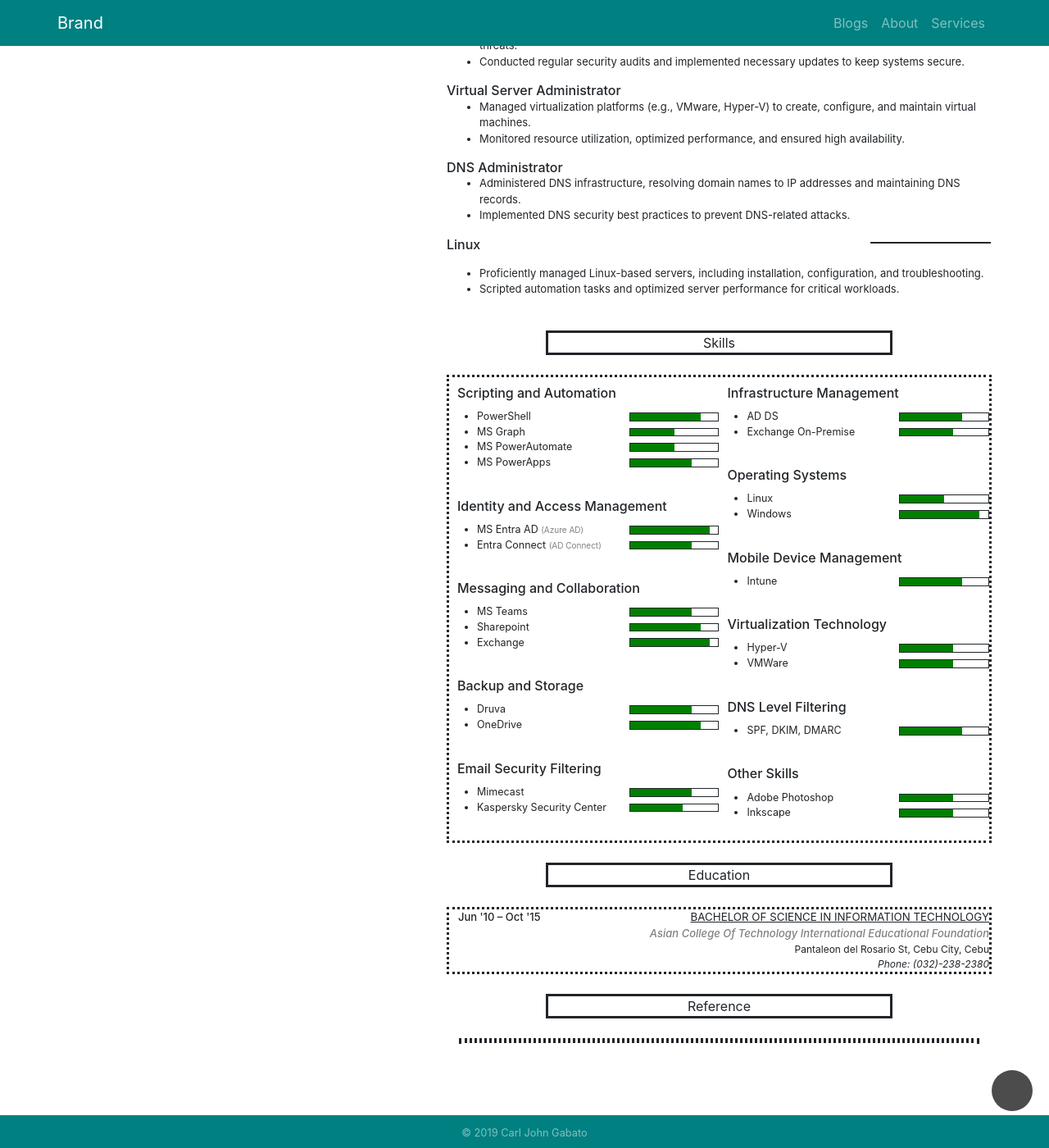
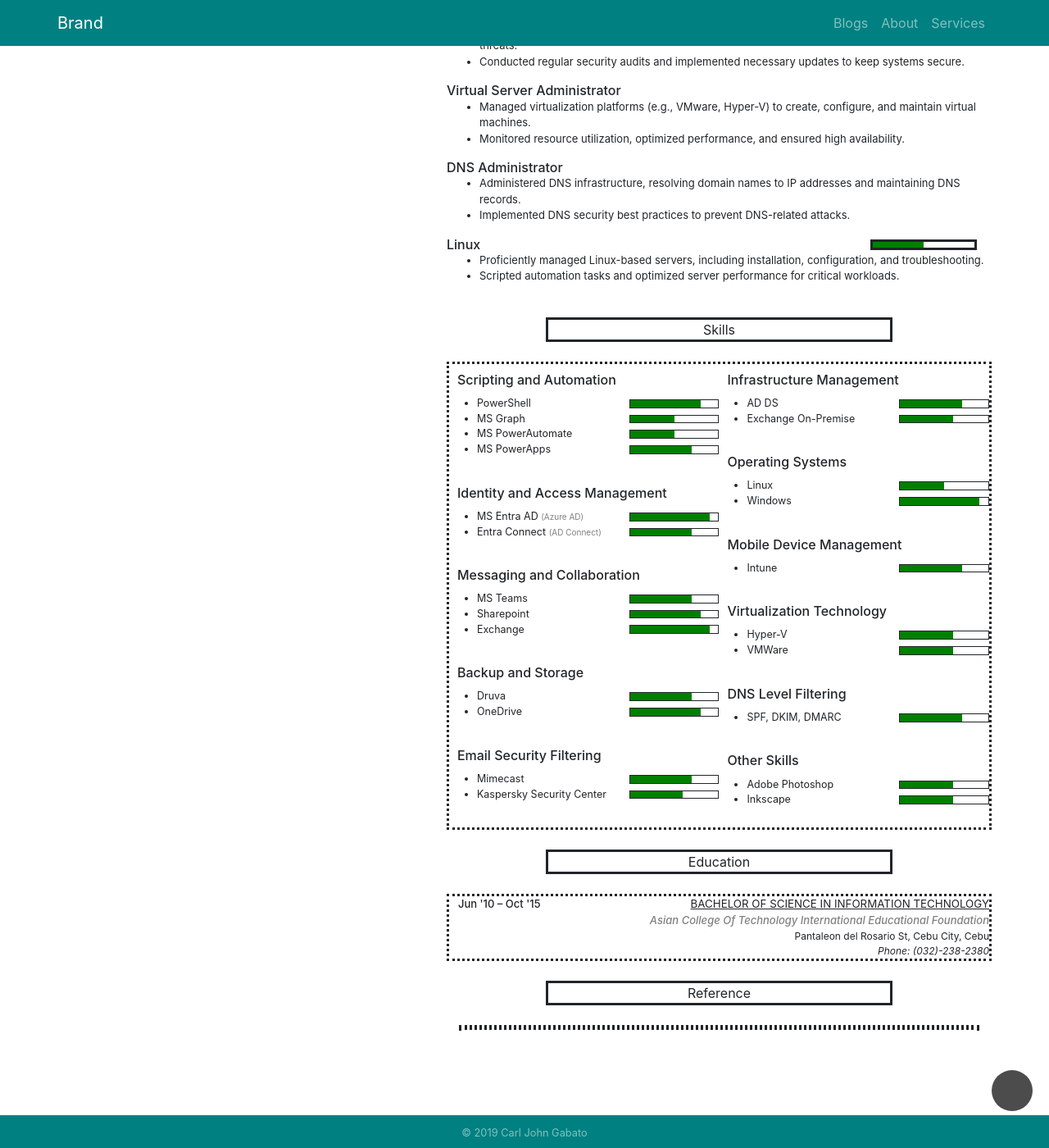
Before and after one commit to carljohngabato/aboutme, a Jekyll site: the page built from blogs.html, in a window 1280 px wide and 1400 px high, scrolled down 2185 px. Shown: the whole window at 82% size. Built offline with Jekyll 4.4.1, drawn with Linux system fonts in a browser that asks for light colours; nearby versions of some CDN libraries.

```diff
--- a/_sass/main.scss
+++ b/_sass/main.scss
@@ -531,16 +531,23 @@
   font-size: small;
   font-weight: lighter;
 }
-.exp-lbl{
+.xp-lbl{
   height: auto;
   width: 50%;
 }
-.exp-mtr{
+.xp-mtr{
   width: 50%;
   padding-left: 30%;
+  padding-right: 5%;
+}
+.xp-bar-mtr-cont{
+  width: -webkit-fill-available;
+  height: 100%;
+  padding-top: 3%;
   padding-bottom: 3%;
 }
 .xp-bar-mtr{
+  border-style: solid;
   width: -webkit-fill-available;
 }
 .t-container{
--- a/blogs.html
+++ b/blogs.html
@@ -300,10 +300,10 @@
                     </ul>
                 </div>
                 <div class="row">
-                    <div class="exp-lbl" style="height: auto; width: 50%;"><h6>Linux</h6></div>
-                    <div class="exp-mtr" style="width: 50%;">
-                        <div class="row sk-bar-row-100">
-                            <div class="sk-bar">
+                    <div class="xp-lbl"><h6>Linux</h6></div>
+                    <div class="xp-mtr">
+                        <div class="row xp-bar-mtr-cont">
+                            <div class="xp-bar-mtr">
                                 <div class="sk-bar-50"></div>
                             </div>
                         </div>
```
